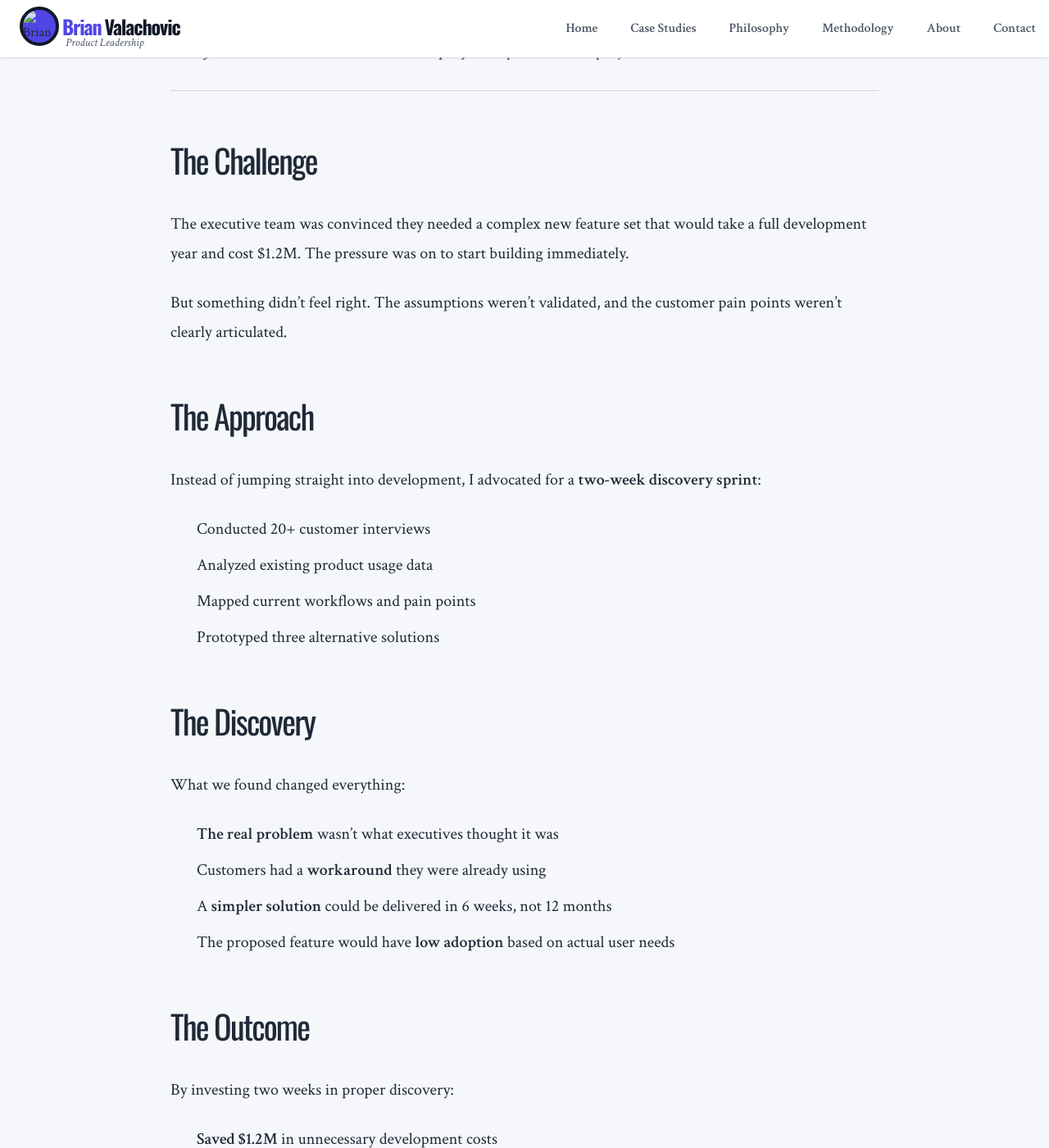
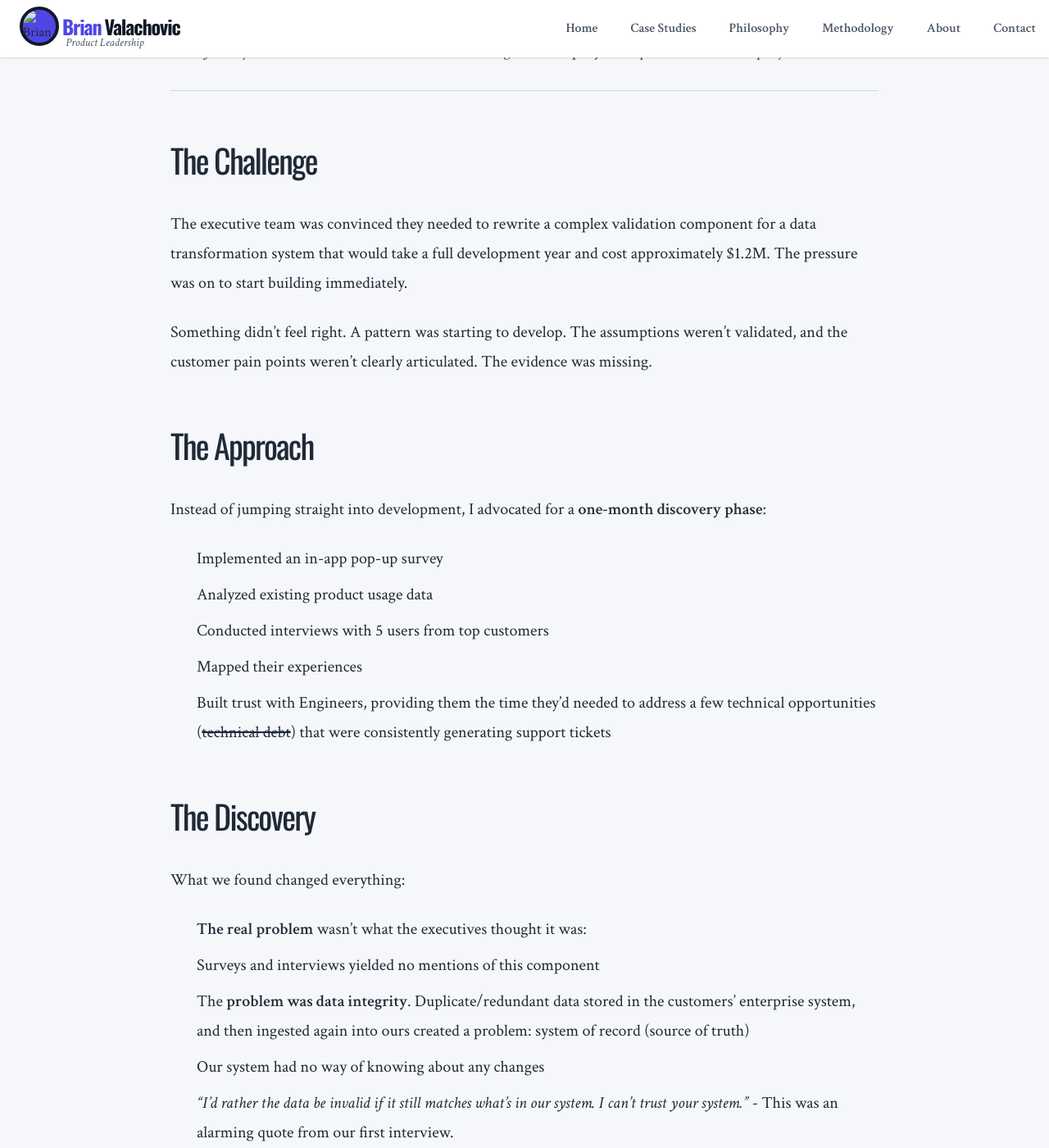
Before and after one commit to bvalachovic/bvalachovic.github.io, a Jekyll site: the page built from _case_studies/1-2m-question.md, in a window 1280 px wide and 1400 px high, scrolled down 294 px. Shown: the whole window at 82% size. Built offline with Jekyll 4.4.1, drawn with Linux system fonts in a browser that asks for light colours; nearby versions of some CDN libraries; some of the changed text lies outside the part shown.

```diff
--- a/_case_studies/1-2m-question.md
+++ b/_case_studies/1-2m-question.md
@@ -2,47 +2,52 @@
 layout: case-study
 title: "The $1.2M Question"
 subtitle: "How Evidence-Based Discovery Prevented a Year-Long Waste"
-date: 2024-06-01
-role: "Product Leader"
-company: "Enterprise SaaS Company"
+date: 2019-01-01
+role: "Product Leader & Product Designer"
+company: "Enterprise B2B SaaS Company"
 order: 1
 ---
 
 ## The Challenge
 
-The executive team was convinced they needed a complex new feature set that would take a full development year and cost $1.2M. The pressure was on to start building immediately.
+The executive team was convinced they needed to rewrite a complex validation component for a data transformation system that would take a full development year and cost approximately $1.2M. The pressure was on to start building immediately.
 
-But something didn't feel right. The assumptions weren't validated, and the customer pain points weren't clearly articulated.
+Something didn't feel right. A pattern was starting to develop.  The assumptions weren't validated, and the customer pain points weren't clearly articulated. The evidence was missing.
 
 ## The Approach
 
-Instead of jumping straight into development, I advocated for a **two-week discovery sprint**:
+Instead of jumping straight into development, I advocated for a **one-month discovery phase**:
 
-- Conducted 20+ customer interviews
+- Implemented an in-app pop-up survey
 - Analyzed existing product usage data
-- Mapped current workflows and pain points
-- Prototyped three alternative solutions
+- Conducted interviews with 5 users from top customers
+- Mapped their experiences
+- Built trust with Engineers, providing them the time they'd needed to address a few technical opportunities (~~technical debt~~) that were consistently generating support tickets
 
 ## The Discovery
 
 What we found changed everything:
 
-- **The real problem** wasn't what executives thought it was
-- Customers had a **workaround** they were already using
-- A **simpler solution** could be delivered in 6 weeks, not 12 months
-- The proposed feature would have **low adoption** based on actual user needs
+- **The real problem** wasn't what the executives thought it was:
+- Surveys and interviews yielded no mentions of this component
+- The **problem was data integrity**. Duplicate/redundant data stored in the customers' enterprise system, and then ingested again into ours created a problem: system of record (source of truth)
+- Our system had no way of knowing about any changes
+- _"I'd rather the data be invalid if it still matches what's in our system.  I can't trust your system."_ - This was an alarming quote from our first interview.
+- Remaining interviews resulted in similar sentiment.
+- Engineers thanked me for preventing another tragic waste.
 
 ## The Outcome
 
-By investing two weeks in proper discovery:
+By investing one month in proper discovery:
 
 - **Saved $1.2M** in unnecessary development costs
-- Delivered a **better solution** in 1.5 months instead of 12
-- Achieved **87% adoption rate** (vs. projected 30% for original plan)
-- Built trust with stakeholders by showing evidence, not opinions
+- Were able to pivot and focus on the larger  **data integrity issue** customers really cared about
+- Paradigm shift - big ideas are very risky assumptions if they're not backed by evidence. Team moved from being order-takers to product thinkers.
 
 ## Key Takeaway
 
 > Evidence-based discovery isn't about slowing down—it's about making sure you're running in the right direction.
 
 Sometimes the most valuable thing a product leader can do is **say "wait"** and **ask "why?"** before the team invests months building the wrong thing.
+
+Healthy teams debate. This isn't questioning someone's expertise.  It's asking for the evidence that reduces the risk of an assumption.
```
Also changed, not shown: index.html (+5 -5 lines).
